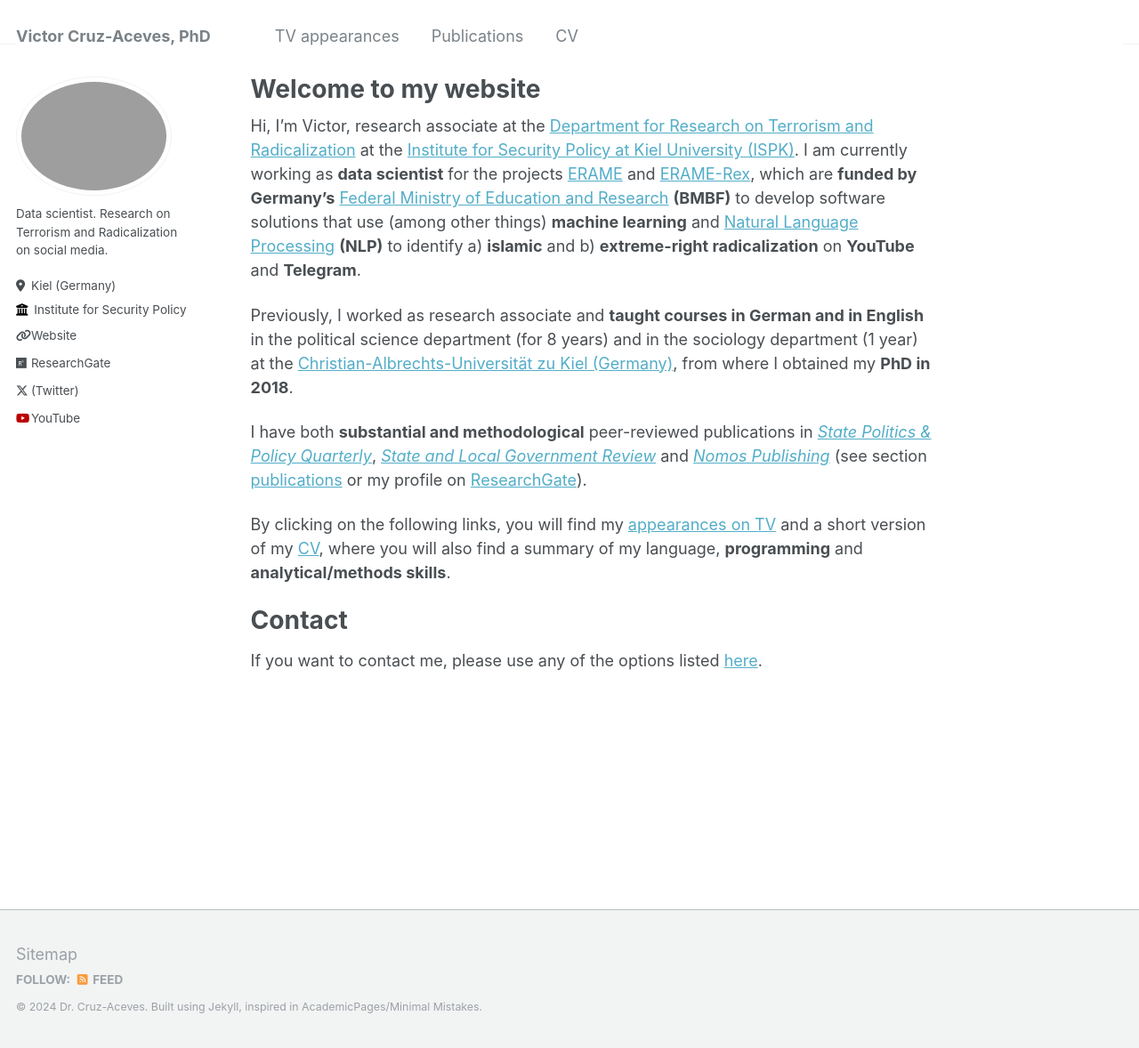
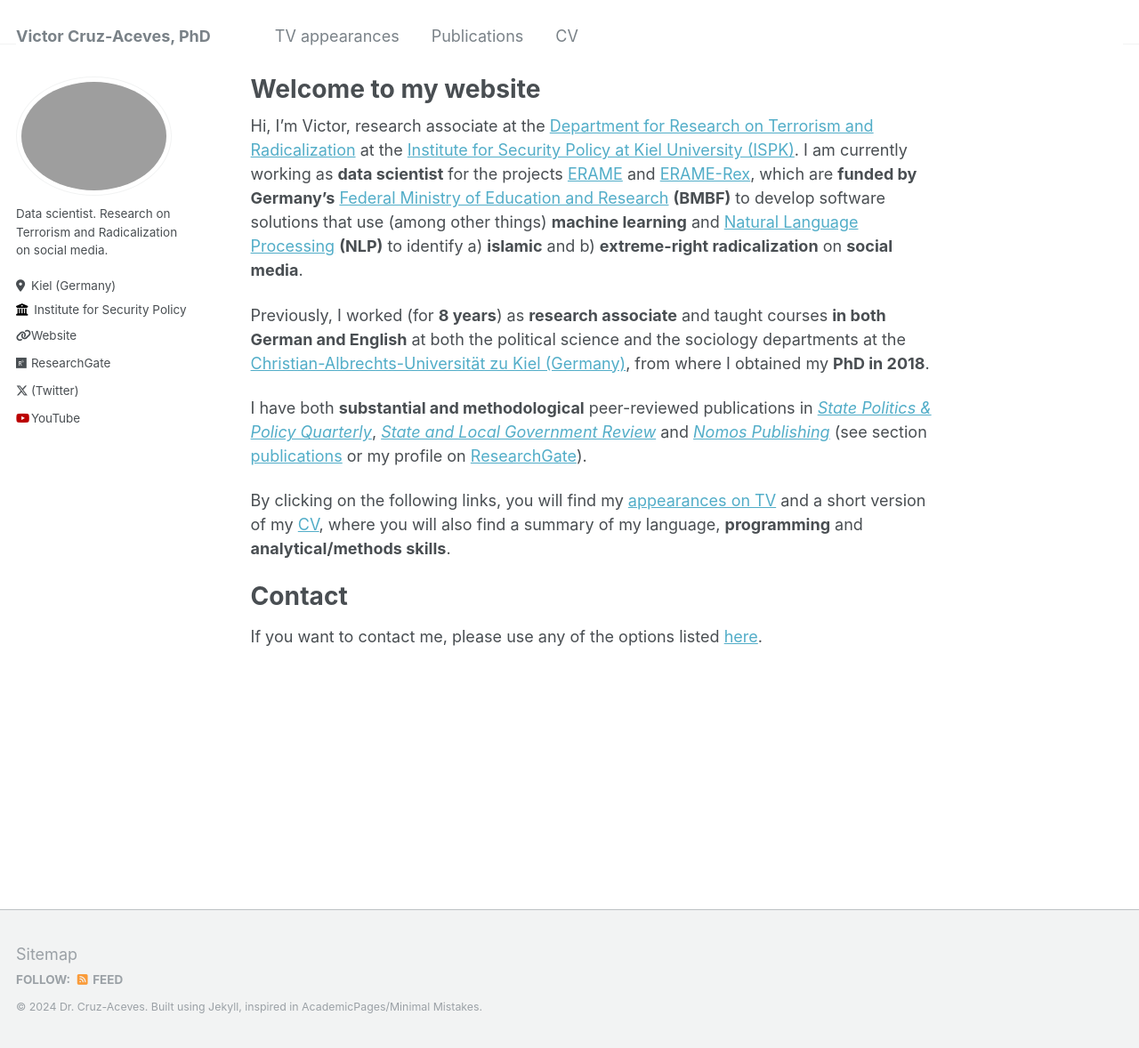
Before and after one commit to victor-cruz-aceves/victor-cruz-aceves.github.io, a Jekyll site: the page built from _pages/about.md, in a window 1280 px wide and 1178 px high. Shown: the whole window at 89% size. Built offline with Jekyll 4.4.1, drawn with Linux system fonts in a browser that asks for light colours.

Commit message:
Social media instead of specific platforms

```diff
--- a/_pages/about.md
+++ b/_pages/about.md
@@ -7,9 +7,9 @@ redirect_from:
   - /about.html
 ---
 
-Hi, I'm Victor, research associate at the [Department for Research on Terrorism and Radicalization](https://www.ispk.uni-kiel.de/en/departments/center-for-research-on-terrorism-and-radicalization) at the [Institute for Security Policy at Kiel University (ISPK)](https://www.ispk.uni-kiel.de/en). I am currently working as **data scientist** for the projects [ERAME](https://www.ispk.uni-kiel.de/de/abteilungen/abteilung-terrorismus-und-radikalisierungsforschung/publikationen/download/projektumriss_erame.pdf) and [ERAME-Rex](https://www.ispk.uni-kiel.de/de/abteilungen/abteilung-terrorismus-und-radikalisierungsforschung/publikationen/download/projektumriss_erame-rex.pdf), which are **funded by Germany's** [Federal Ministry of Education and Research](https://www.bmbf.de/bmbf/en/home/home_node.html) **(BMBF)** to develop software solutions that use (among other things) **machine learning** and [Natural Language Processing](https://en.wikipedia.org/wiki/Natural_language_processing) **(NLP)** to identify a) **islamic** and b) **extreme-right radicalization** on **YouTube** and **Telegram**.
+Hi, I'm Victor, research associate at the [Department for Research on Terrorism and Radicalization](https://www.ispk.uni-kiel.de/en/departments/center-for-research-on-terrorism-and-radicalization) at the [Institute for Security Policy at Kiel University (ISPK)](https://www.ispk.uni-kiel.de/en). I am currently working as **data scientist** for the projects [ERAME](https://www.ispk.uni-kiel.de/de/abteilungen/abteilung-terrorismus-und-radikalisierungsforschung/publikationen/download/projektumriss_erame.pdf) and [ERAME-Rex](https://www.ispk.uni-kiel.de/de/abteilungen/abteilung-terrorismus-und-radikalisierungsforschung/publikationen/download/projektumriss_erame-rex.pdf), which are **funded by Germany's** [Federal Ministry of Education and Research](https://www.bmbf.de/bmbf/en/home/home_node.html) **(BMBF)** to develop software solutions that use (among other things) **machine learning** and [Natural Language Processing](https://en.wikipedia.org/wiki/Natural_language_processing) **(NLP)** to identify a) **islamic** and b) **extreme-right radicalization** on **social media**.
 
-Previously, I worked as research associate and **taught courses in German and in English** in the political science department (for 8 years) and in the sociology department (1 year) at the [Christian-Albrechts-Universität zu Kiel (Germany)](https://www.uni-kiel.de/en/), from where I obtained my **PhD in 2018**.
+Previously, I worked (for **8 years**) as **research associate** and taught courses **in both German and English** at both the political science and the sociology departments at the [Christian-Albrechts-Universität zu Kiel (Germany)](https://www.uni-kiel.de/en/), from where I obtained my **PhD in 2018**.
 
 I have both **substantial and methodological** peer-reviewed publications in [*State Politics & Policy Quarterly*](https://www.cambridge.org/core/journals/state-politics-and-policy-quarterly), [*State and Local Government Review*](https://journals.sagepub.com/home/SLG) and [*Nomos Publishing*](https://www.nomos.de/en/) (see section [publications](https://victor-cruz-aceves.github.io//portfolio/) or my profile on [ResearchGate](https://www.researchgate.net/profile/Victor-Cruz-Aceves-2/research)).
 
```
